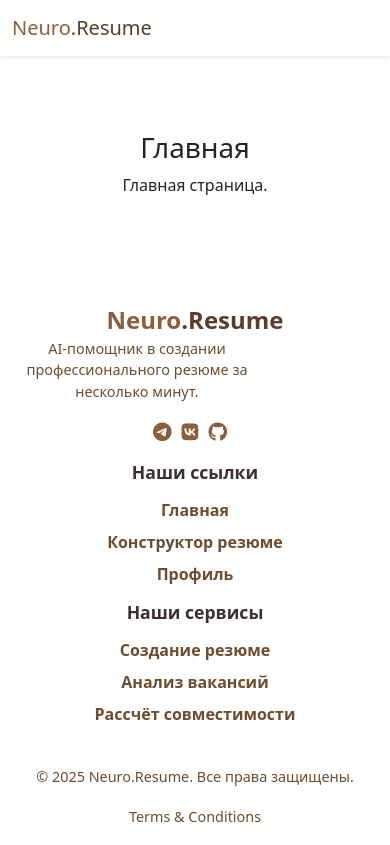
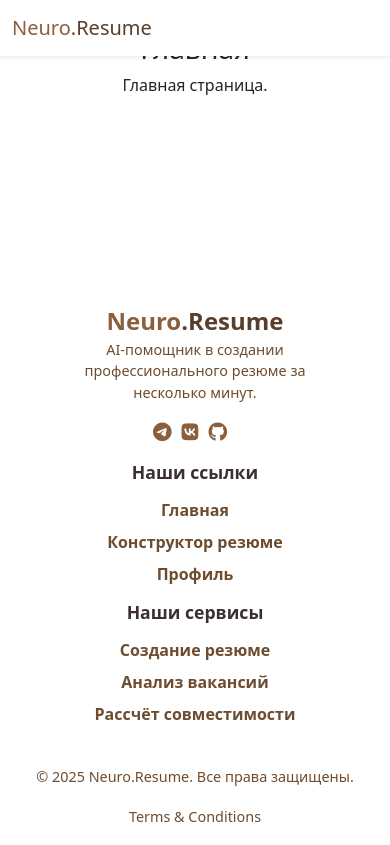
Before and after one commit to ptmff/Neuro_resume, a Vue app in the folder frontend/vue/: page / in a window 390 px wide. Built offline with nearby package versions, Linux system fonts and the light colour scheme.

Commit message:
добавлены адаптивные стили футера

```diff
--- a/frontend/vue/src/components/Footer.vue
+++ b/frontend/vue/src/components/Footer.vue
@@ -150,4 +150,32 @@ footer .row {
   font-size: 0.9rem;
   color: #6d4c2f;
 }
+
+/* 🔹 Адаптация <991px */
+@media (max-width: 991px) {
+    .footer {
+      height: 600px;
+    }
+    .footer-description {
+        margin: 0 auto;
+    }
+}
+
+/* 🔹 Полная адаптация <768px */
+@media (max-width: 768px) {
+  .footer {
+    height: 700px;
+  }
+  .footer .row {
+    display: flex;
+    flex-direction: column;
+    align-items: center;
+    text-align: center;
+  }
+
+  .footer-links {
+    width: 100%;
+    text-align: center;
+  }
+}
 </style>
```
